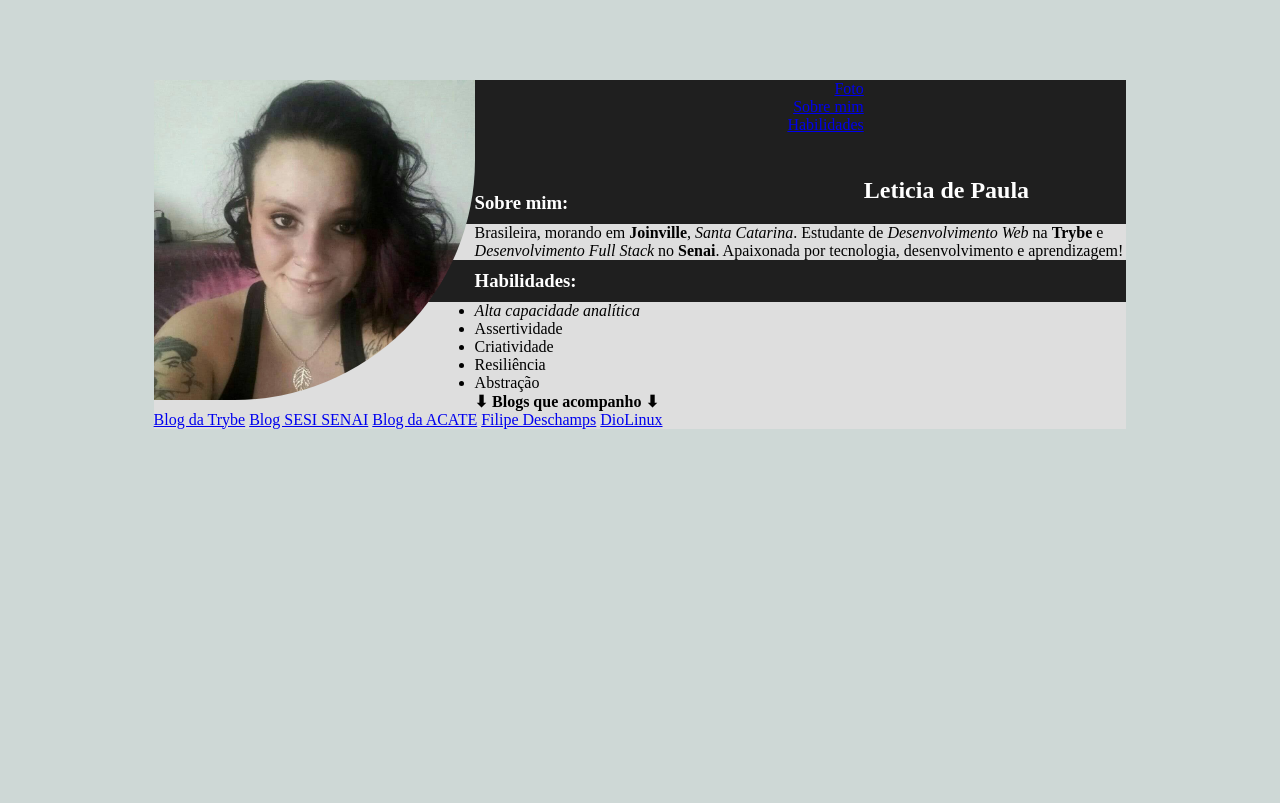
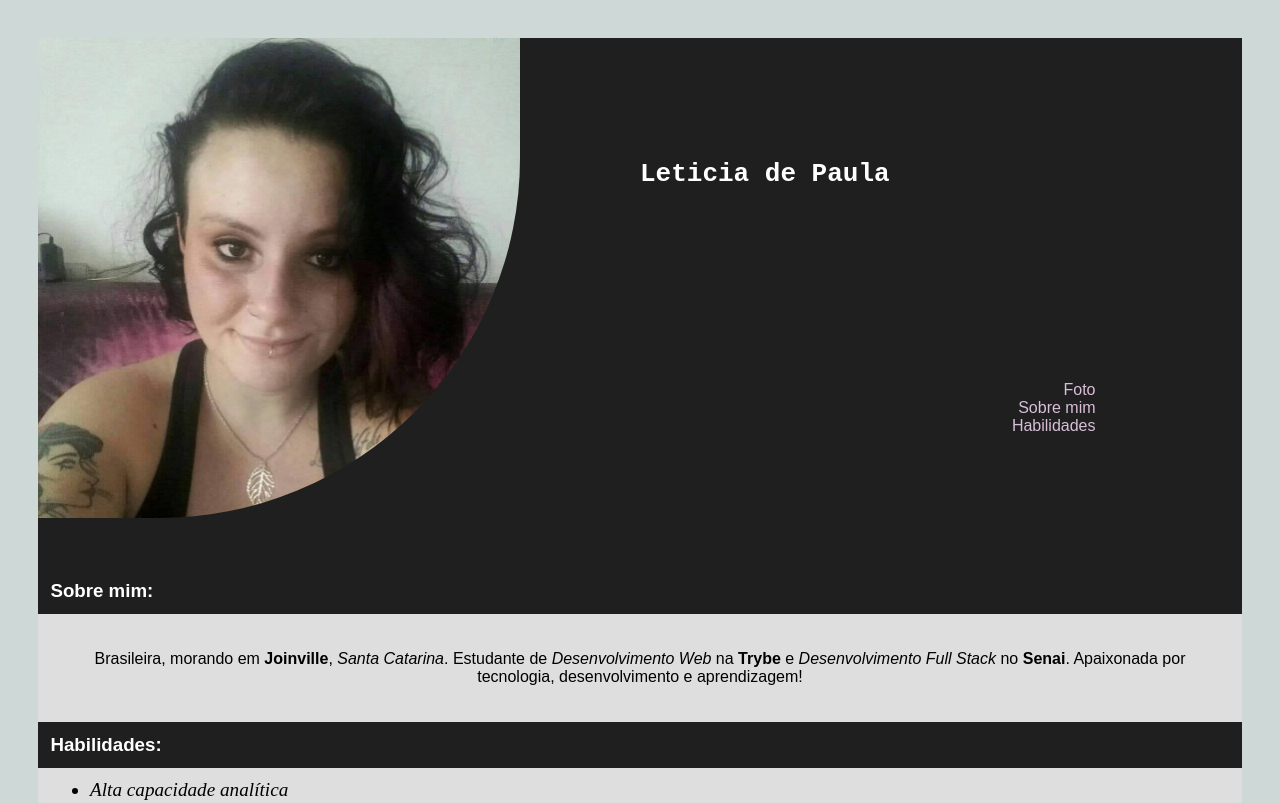
Before and after one commit to LeticiaDePaula/LeticiaDePaula.github.io, a plain HTML site: page index.html in a window 1280 px wide. Shown: the top 803 px of the page. Drawn offline with Linux system fonts and the light colour scheme.

Commit message:
Estilização

```diff
--- a/index.html
+++ b/index.html
@@ -16,15 +16,27 @@
         }
 
         main {
-            margin-left: 12%;
-            margin-right: 12%;
-            margin-top: 6.25%;
+            margin: 3%;
             background-color: rgb(222, 222, 222);
+        }
+
+        nav {
+            background-color: rgb(31, 31, 31);
+            padding: 1%;
+        }
+
+        article, nav, h3 {
+            font-family: Arial, Helvetica, sans-serif;
+        }
+
+        article {
+            padding: 3%;
+            text-align: center;
         }
 
         #me {
             background-color: rgb(31, 31, 31);
-            padding-bottom: 5%;
+            padding-bottom: 10%;
         }
 
         h3 {
@@ -33,23 +45,50 @@
             padding: 1%;
         }
 
+        h4 {
+            color: white;
+            padding: 1%;
+        }
+
+        a {
+            color: thistle;
+            padding: 1.3%;
+        }
+
+        li {
+            margin: 1%;
+        }
+
+        a:link {
+            text-decoration: none;
+        }
+
+        a:hover {
+            text-decoration: underline;
+        }
+
         #foto {
-            width: 33%;
+            width: 40%;
             float: left;
             border-bottom-right-radius: 75%;
         }
 
         #nome {
-            float: right;
+            display: inline-block;
             color: white;
-            margin-right: 10%;
-            margin-top: 10%;
+            padding: 10%;
+            font-size: 2em;
+            font-family: monospace;
         }
 
         #indice {
             text-align: right;
             margin-right: 10%;
-            margin-left: 50%;
+            margin-top: 5%;
+        }
+
+        #orgulho {
+            font-size: 1.2em;
         }
 
     </style>
@@ -74,11 +113,11 @@
         <section id="hab">
             <h3>Habilidades:</h3>
             <ul>
-                <li><em>Alta capacidade analítica</em></li>
-                <li>Assertividade</li>
-                <li>Criatividade</li>
-                <li>Resiliência</li>
-                <li>Abstração</li>
+                <li class="hab" id="orgulho"><em>Alta capacidade analítica</em></li>
+                <li class="hab">Assertividade</li>
+                <li class="hab">Criatividade</li>
+                <li class="hab">Resiliência</li>
+                <li class="hab">Abstração</li>
             </ul>
         </section>
         <nav>
```
